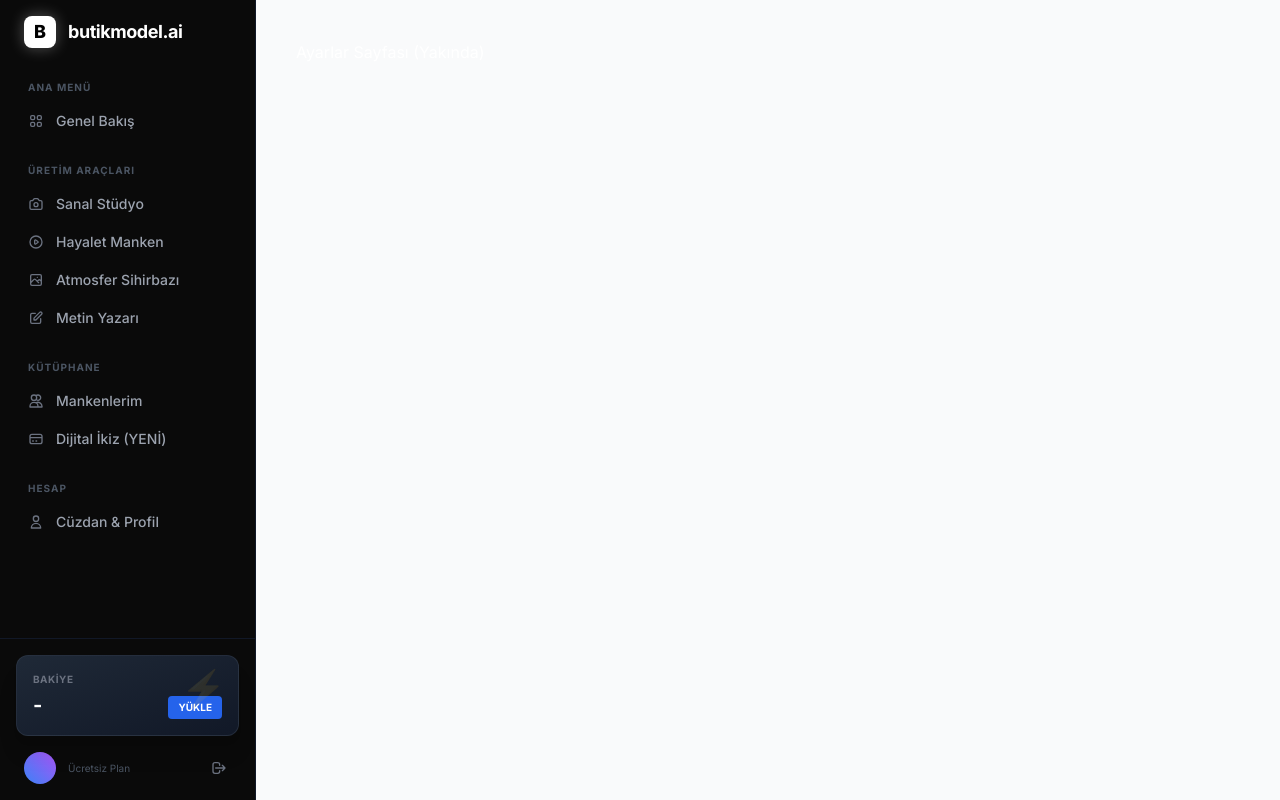
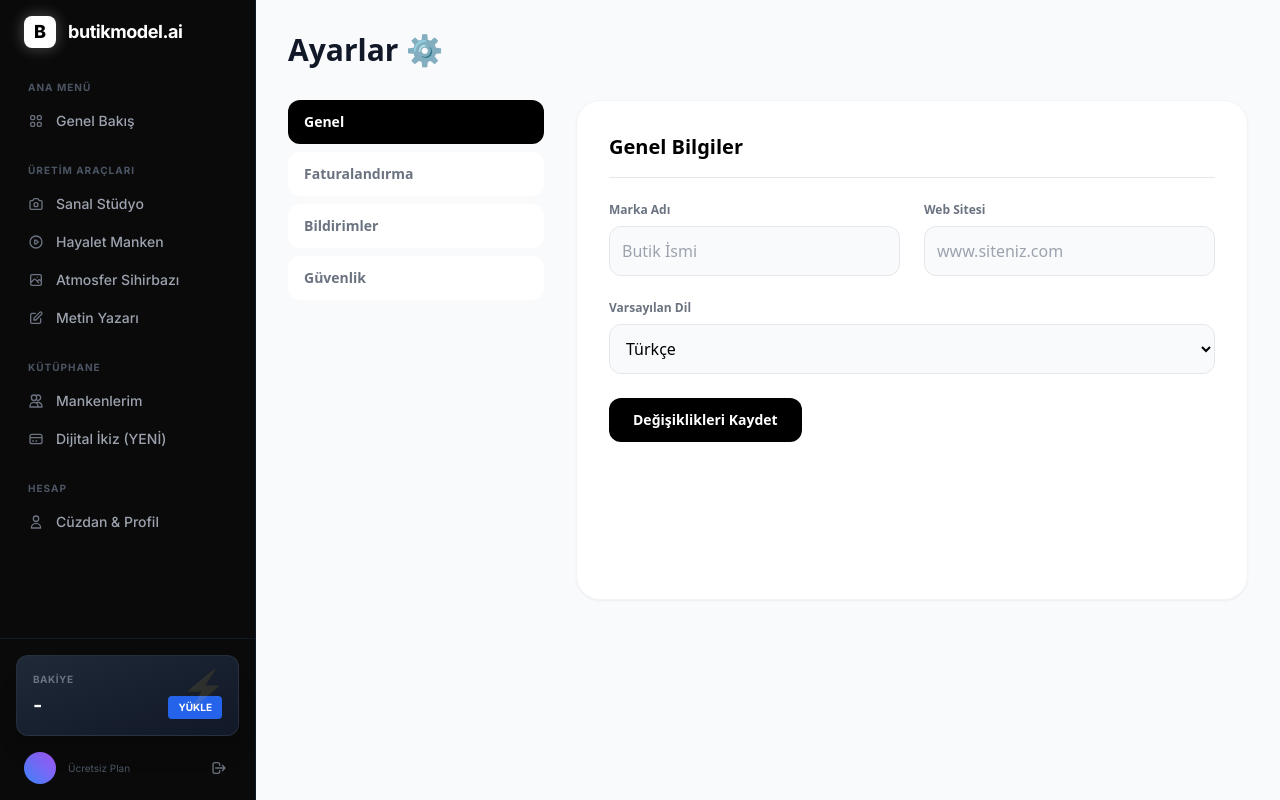
Before and after one commit to trstudioloft/butikmodel-web, a Next.js app: page /dashboard/settings in a window 1280 px wide. Built offline with nearby package versions, Linux system fonts and the light colour scheme; no server answers.

Commit message:
Ayarlar sayfasi ve altyapisi eklendi

```diff
--- a/app/dashboard/settings/page.tsx
+++ b/app/dashboard/settings/page.tsx
@@ -1 +1,73 @@
-export default function Settings() { return <div className="text-white p-10">Ayarlar Sayfası (Yakında)</div> }
+"use client";
+
+import { useState } from "react";
+
+export default function SettingsPage() {
+  const [activeTab, setActiveTab] = useState("general");
+
+  return (
+    <div className="p-8 min-h-screen font-sans max-w-5xl mx-auto pb-20">
+      <h1 className="text-3xl font-bold text-gray-900 mb-8">Ayarlar ⚙️</h1>
+
+      <div className="flex flex-col lg:flex-row gap-8">
+
+        {/* SOL MENÜ */}
+        <div className="w-full lg:w-64 flex-shrink-0">
+           <nav className="flex flex-col gap-2">
+              {['Genel', 'Faturalandırma', 'Bildirimler', 'Güvenlik'].map((item) => {
+                 const id = item.toLowerCase(); // basitleştirilmiş id
+                 const isActive = activeTab === id || (activeTab === 'general' && id === 'genel');
+                 return (
+                   <button
+                     key={item}
+                     onClick={() => setActiveTab(id === 'genel' ? 'general' : id)}
+                     className={`text-left px-4 py-3 rounded-xl text-sm font-bold transition-all ${isActive ? 'bg-black text-white' : 'bg-white text-gray-500 hover:bg-gray-50'}`}
+                   >
+                     {item}
+                   </button>
+                 )
+              })}
+           </nav>
+        </div>
+
+        {/* SAĞ İÇERİK */}
+        <div className="flex-1 bg-white p-8 rounded-3xl border border-gray-100 shadow-sm min-h-[500px]">
+
+           {activeTab === 'general' && (
+             <div className="space-y-6">
+                <h3 className="text-xl font-bold border-b pb-4">Genel Bilgiler</h3>
+                <div className="grid grid-cols-1 md:grid-cols-2 gap-6">
+                   <div>
+                      <label className="block text-xs font-bold text-gray-500 mb-2">Marka Adı</label>
+                      <input type="text" placeholder="Butik İsmi" className="w-full p-3 bg-gray-50 rounded-xl border border-gray-200 outline-none focus:ring-2 focus:ring-black" />
+                   </div>
+                   <div>
+                      <label className="block text-xs font-bold text-gray-500 mb-2">Web Sitesi</label>
+                      <input type="text" placeholder="www.siteniz.com" className="w-full p-3 bg-gray-50 rounded-xl border border-gray-200 outline-none focus:ring-2 focus:ring-black" />
+                   </div>
+                </div>
+                <div>
+                   <label className="block text-xs font-bold text-gray-500 mb-2">Varsayılan Dil</label>
+                   <select className="w-full p-3 bg-gray-50 rounded-xl border border-gray-200 outline-none">
+                      <option>Türkçe</option>
+                      <option>English</option>
+                   </select>
+                </div>
+                <button className="bg-black text-white px-6 py-3 rounded-xl font-bold text-sm">Değişiklikleri Kaydet</button>
+             </div>
+           )}
+
+           {/* Diğer sekmeler için placeholder */}
+           {activeTab !== 'general' && (
+             <div className="flex flex-col items-center justify-center h-full text-gray-400">
+                <span className="text-4xl mb-4">🚧</span>
+                <p>Bu ayar paneli yapım aşamasındadır.</p>
+             </div>
+           )}
+
+        </div>
+
+      </div>
+    </div>
+  );
+}
```
